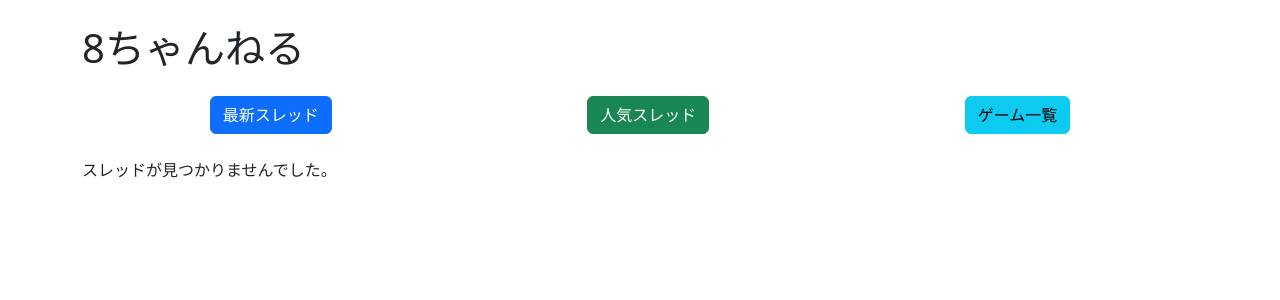
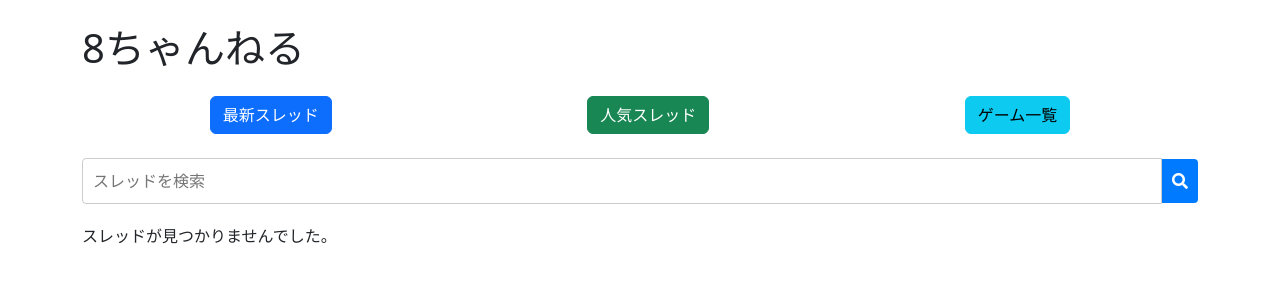
Before and after one commit to 2201009-kikukawa/8channel, a PHP site: page /Top-index.php in a window 1280 px wide. Shown: the part 94-394 px from the top of the page. Run offline with PHP 8.4, Linux system fonts and the light colour scheme; data that the repository does not hold is empty; a stand-in replaces the project's code that opens the database connection.

Commit message:
ホーム画面スレッド検索機能実装

```diff
--- a/config/control/get_thread.php
+++ b/config/control/get_thread.php
@@ -1,5 +1,6 @@
 <?php
 require '../../config/db-connect.php';
+header('Content-Type: application/json');
 
 function getThreads($pdo) {
     $response = [];
@@ -25,4 +26,5 @@
 
     return json_encode($response);
 }
-?>
+
+echo getThreads($pdo);
--- a/user/public/Top-index.php
+++ b/user/public/Top-index.php
@@ -1,13 +1,40 @@
 <?php require './header.php'; ?>
+
 <!DOCTYPE html>
 <html lang="ja">
 <head>
     <meta charset="UTF-8">
     <meta name="viewport" content="width=device-width, initial-scale=1.0">
     <title>8channel TOP</title>
+    <script src="https://cdn.jsdelivr.net/npm/vue@2/dist/vue.js"></script>
+    <link rel="stylesheet" href="https://cdnjs.cloudflare.com/ajax/libs/font-awesome/5.15.4/css/all.min.css">
+    <style>
+        .search-container {
+            display: flex;
+            align-items: center;
+            margin-bottom: 20px;
+        }
+        .search-container input {
+            flex: 1;
+            padding: 10px;
+            border: 1px solid #ccc;
+            border-radius: 4px 0 0 4px;
+        }
+        .search-container button {
+            padding: 10px;
+            background: #007bff;
+            border: none;
+            color: white;
+            cursor: pointer;
+            border-radius: 0 4px 4px 0;
+        }
+        .search-container button:hover {
+            background: #0056b3;
+        }
+    </style>
 </head>
 <body>
-    <div class="container mt-4">
+    <div id="app" class="container mt-4">
         <h1>8ちゃんねる</h1>
 
         <div class="d-flex justify-content-around my-4">
@@ -16,24 +43,23 @@
             <a href="#" class="btn btn-info">ゲーム一覧</a>
         </div>
 
+        <!-- 検索バー -->
+        <div class="search-container">
+            <input type="text" v-model="searchQuery" placeholder="スレッドを検索">
+            <button>
+                <i class="fas fa-search"></i>
+            </button>
+        </div>
+
         <div class="list-group">
-            <?php
-            require '../../config/control/get_thread.php';
-            $response = getThreads($pdo);
-
-            $threads = json_decode($response, true);
-            if ($threads && is_array($threads)) {
-                foreach ($threads as $thread) {
-                    echo '<a href="thread.php?id=' . htmlspecialchars($thread['thread_id']) . '" class="list-group-item list-group-item-action">';
-                    echo '<h5 class="mb-1">' . htmlspecialchars($thread['thread_name']) . '</h5>';
-                    echo '<small>投稿日: ' . htmlspecialchars($thread['date']) . '</small>';
-                    echo '</a>';
-                }
-            } else {
-                echo '<p>スレッドが見つかりませんでした。</p>';
-            }
-            ?>
+            <a v-for="thread in filteredThreads" :key="thread.thread_id" :href="'thread.php?id=' + thread.thread_id" class="list-group-item list-group-item-action">
+                <h5 class="mb-1">{{ thread.thread_name }}</h5>
+                <small>投稿日: {{ thread.date }}</small>
+            </a>
+            <p v-if="filteredThreads.length === 0">スレッドが見つかりませんでした。</p>
         </div>
     </div>
+
+    <script src="./src/top-vue.js"></script>
 </body>
 </html>
--- /dev/null
+++ b/user/public/src/top-vue.js
@@ -0,0 +1,22 @@
+new Vue({
+    el: '#app',
+    data: {
+        searchQuery: '',
+        threads: []
+    },
+    computed: {
+        filteredThreads() {
+            return this.threads.filter(thread =>
+                thread.thread_name.toLowerCase().includes(this.searchQuery.toLowerCase())
+            );
+        }
+    },
+    created() {
+        fetch('../../config/control/get_thread.php')
+            .then(response => response.json())
+            .then(data => {
+                this.threads = data;
+            })
+            .catch(error => console.error('Error:', error));
+    }
+});
```
